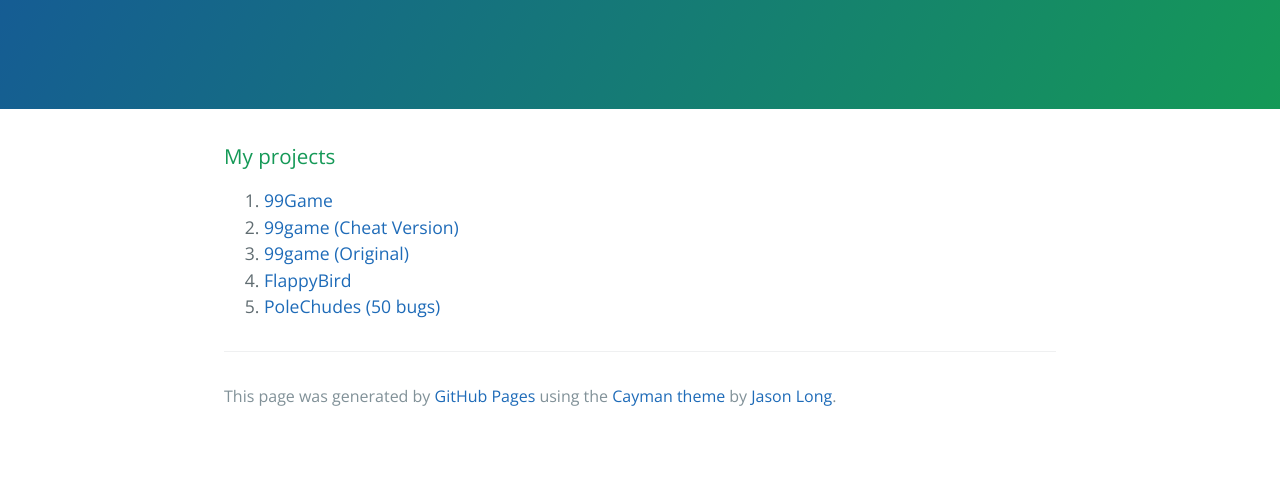
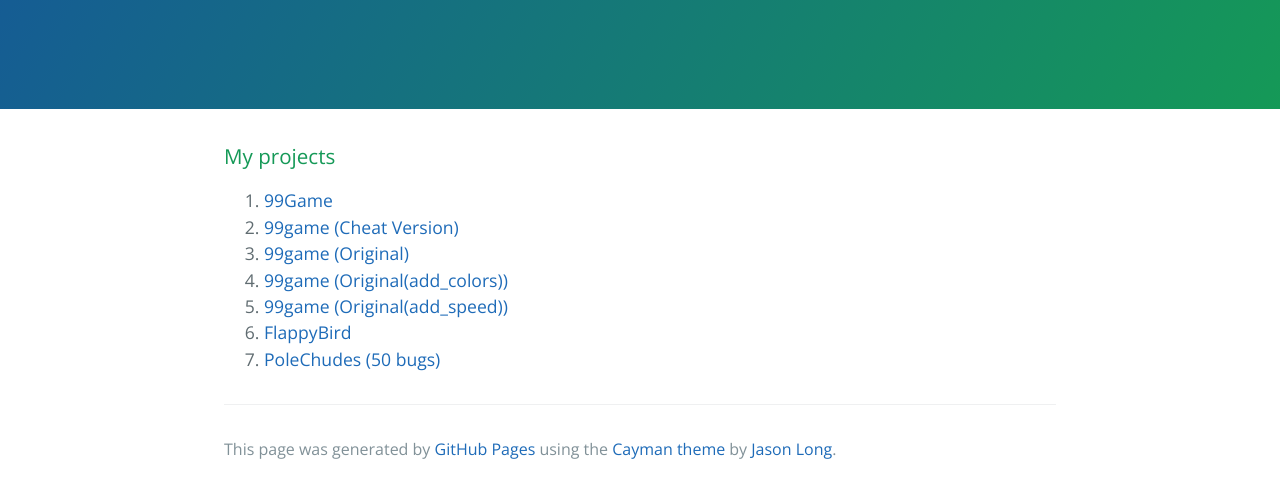
Before and after one commit to AnatolyKorablyov/anatolykorablyov.github.io, a plain HTML site: page index.html in a window 1280 px wide. Shown: the part 208-706 px from the top of the page. Drawn offline with nearby package versions, Linux system fonts and the light colour scheme.

Commit message:
colors and speed

```diff
--- a/index.html
+++ b/index.html
@@ -24,6 +24,8 @@
 <a href="https://anatolykorablyov.github.io/99game/">99Game</a> </li>
 <li><a href="https://anatolykorablyov.github.io/99game_cheatVersion/">99game (Cheat Version)</a></li>
 <li><a href="https://anatolykorablyov.github.io/99game_original/">99game (Original)</a></li>
+<li><a href="https://anatolykorablyov.github.io/99game_original-add_colors-/">99game (Original(add_colors))</a></li>
+  <li><a href="https://anatolykorablyov.github.io/99game_original-add_speed-/">99game (Original(add_speed))</a></li>
 <li><a href="https://anatolykorablyov.github.io/FlappyBird/">FlappyBird</a></li>
 <li><a href="https://anatolykorablyov.github.io/PoleChudes/">PoleChudes (50 bugs)</a></li>
 </ol>
```
